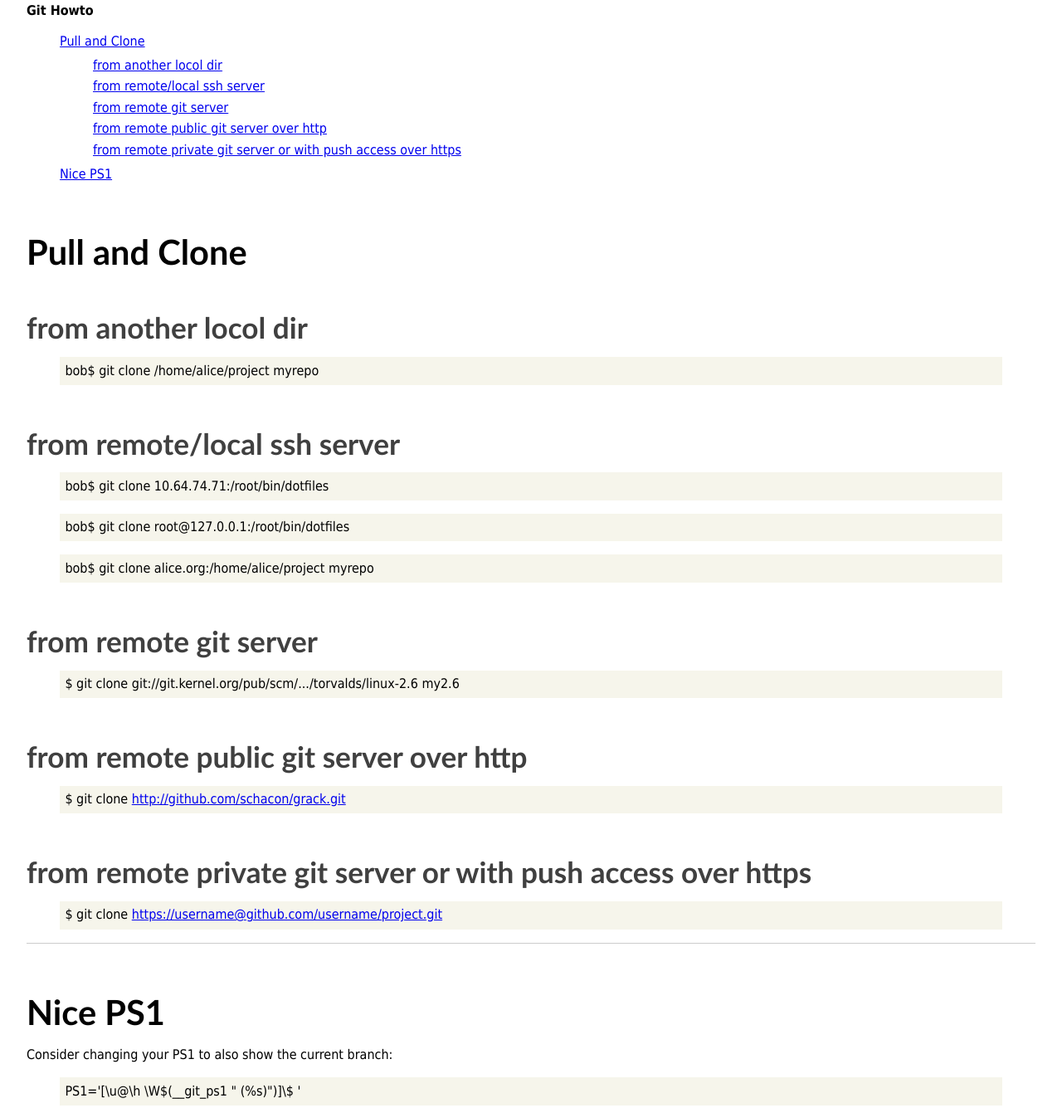
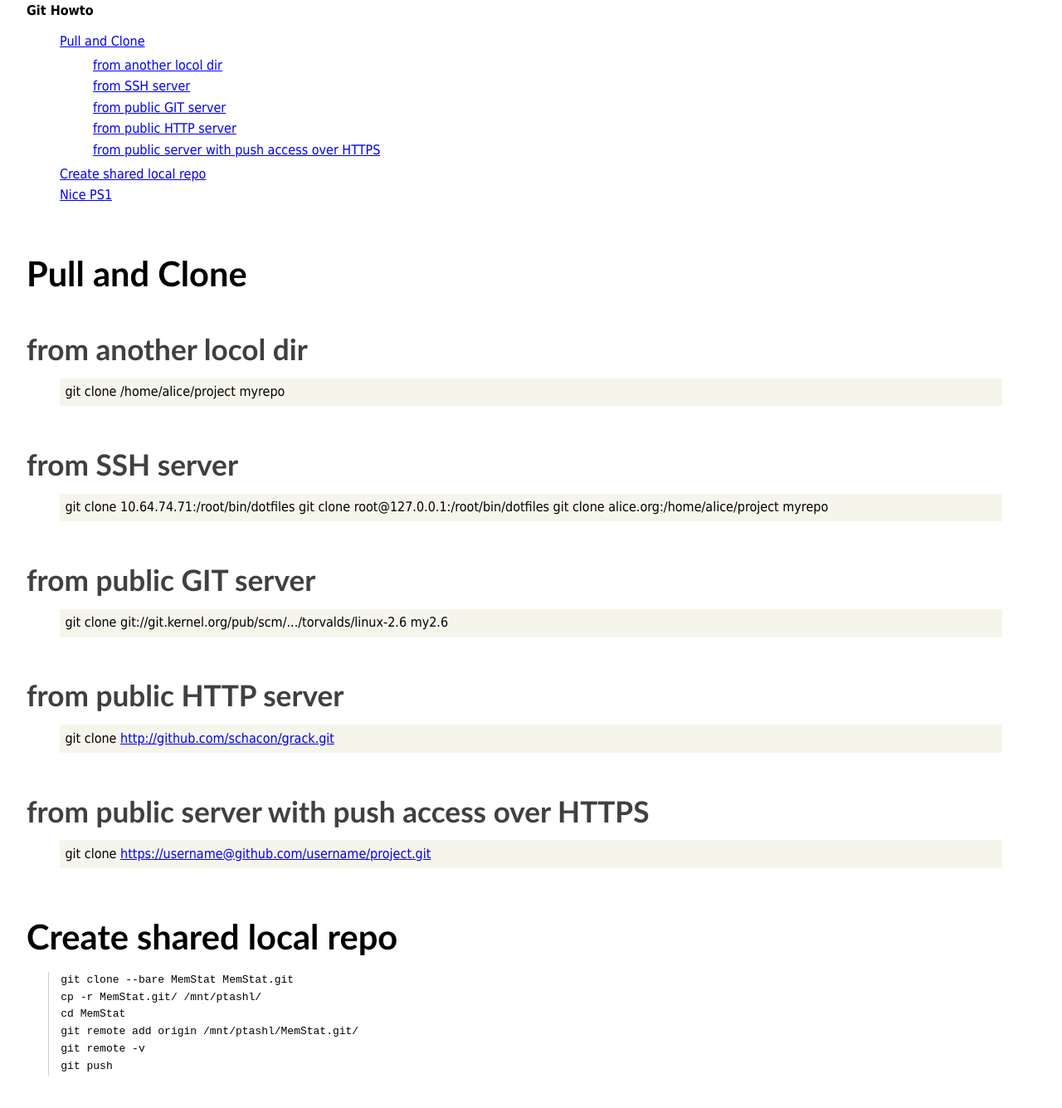
Before and after one commit to Lubomir-Russia/dotfiles, a plain HTML site: page wiki_html/GIT_HowTo.html in a window 1280 px wide. Shown: the part 13-1348 px from the top of the page at 83% size. Drawn offline with Linux system fonts and the light colour scheme; files that its build step writes are made by us from their sources.

Commit message:
Git_HowTo ~ add infor on bare repo.

```diff
--- a/wiki_html/GIT_HowTo.html
+++ b/wiki_html/GIT_HowTo.html
@@ -14,12 +14,13 @@
 <li><a href="#toc_1">Pull and Clone</a>
 <ul>
 <li><a href="#toc_1.1">from another locol dir</a>
-<li><a href="#toc_1.2">from remote/local ssh server</a>
-<li><a href="#toc_1.3">from remote git server</a>
-<li><a href="#toc_1.4">from remote public git server over http</a>
-<li><a href="#toc_1.5">from remote private git server or with push access over https</a>
+<li><a href="#toc_1.2">from SSH server</a>
+<li><a href="#toc_1.3">from public GIT server</a>
+<li><a href="#toc_1.4">from public HTTP server</a>
+<li><a href="#toc_1.5">from public server with push access over HTTPS</a>
 </ul>
-<li><a href="#toc_2">Nice PS1</a>
+<li><a href="#toc_2">Create shared local repo</a>
+<li><a href="#toc_3">Nice PS1</a>
 </ul>
 </div>
 </p>
@@ -28,33 +29,38 @@
 
 <h2 id="toc_1.1">from another locol dir</h2>
 <blockquote>
-bob$ git clone /home/alice/project myrepo
+git clone /home/alice/project myrepo
 </blockquote>
-<h2 id="toc_1.2">from remote/local ssh server</h2>
+<h2 id="toc_1.2">from SSH server</h2>
 <blockquote>
-bob$ git clone 10.64.74.71:/root/bin/dotfiles
+git clone 10.64.74.71:/root/bin/dotfiles
+git clone root@127.0.0.1:/root/bin/dotfiles
+git clone alice.org:/home/alice/project myrepo
 </blockquote>
+<h2 id="toc_1.3">from public GIT server</h2>
 <blockquote>
-bob$ git clone root@127.0.0.1:/root/bin/dotfiles
+git clone git://git.kernel.org/pub/scm/.../torvalds/linux-2.6 my2.6
 </blockquote>
+<h2 id="toc_1.4">from public HTTP server</h2>
 <blockquote>
-bob$ git clone alice.org:/home/alice/project myrepo
+git clone <a href="http://github.com/schacon/grack.git">http://github.com/schacon/grack.git</a>
 </blockquote>
-<h2 id="toc_1.3">from remote git server</h2>
+<h2 id="toc_1.5">from public server with push access over HTTPS</h2>
 <blockquote>
-$ git clone git://git.kernel.org/pub/scm/.../torvalds/linux-2.6 my2.6
-</blockquote>
-<h2 id="toc_1.4">from remote public git server over http</h2>
-<blockquote>
-$ git clone <a href="http://github.com/schacon/grack.git">http://github.com/schacon/grack.git</a>
-</blockquote>
-<h2 id="toc_1.5">from remote private git server or with push access over https</h2>
-<blockquote>
-$ git clone <a href="https://username@github.com/username/project.git">https://username@github.com/username/project.git</a>
+git clone <a href="https://username@github.com/username/project.git">https://username@github.com/username/project.git</a>
 </blockquote>
 
-<hr />
-<h1 id="toc_2">Nice PS1</h1>
+<h1 id="toc_2">Create shared local repo</h1>
+<pre>
+ git clone --bare MemStat MemStat.git
+ cp -r MemStat.git/ /mnt/ptashl/
+ cd MemStat
+ git remote add origin /mnt/ptashl/MemStat.git/
+ git remote -v
+ git push
+</pre>
+
+<h1 id="toc_3">Nice PS1</h1>
 <p>
 Consider changing your PS1 to also show the current branch:
 </p>
```
Also changed, not shown: 1 other file.
